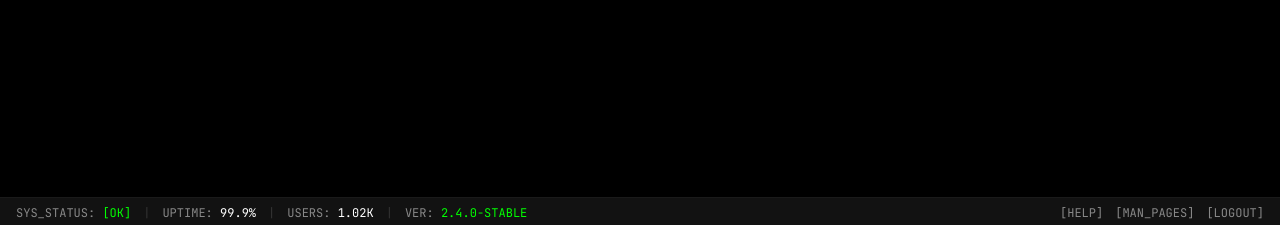
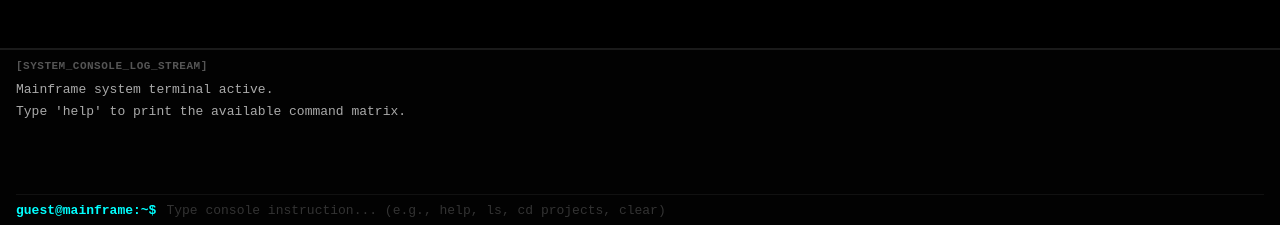
Before and after one commit to CommandLineCoding/commandlinecoding_in, an Angular app: page / in a window 1280 px wide. Shown: the part 572-797 px from the top of the page. Built offline with nearby package versions, Linux system fonts and the light colour scheme; no server answers; the database is empty.

Commit message:
updated terminal footer

```diff
--- a/src/app/core/components/system-footer/system-footer.html
+++ b/src/app/core/components/system-footer/system-footer.html
@@ -1,16 +1,23 @@
-<footer class="system-footer">
-  <div class="footer-left">
-    <span>SYS_STATUS: <span class="status-ok">[OK]</span></span>
-    <span class="divider">|</span>
-    <span>UPTIME: <span class="text-white">99.9%</span></span>
-    <span class="divider">|</span>
-    <span>USERS: <span class="text-white">1.02K</span></span>
-    <span class="divider">|</span>
-    <span>VER: <span class="status-ok">2.4.0-STABLE</span></span>
+<footer class="bottom-terminal-tray">
+  <div class="terminal-banner">[SYSTEM_CONSOLE_LOG_STREAM]</div>
+
+  <div class="terminal-log-scroller">
+    @for (line of term.lines(); track $index) {
+      <div class="log-line">{{ line }}</div>
+    }
+    <div #logEnd></div>
   </div>
-  <div class="footer-right">
-    <a href="#help">[HELP]</a>
-    <a href="#man">[MAN_PAGES]</a>
-    <a href="#logout">[LOGOUT]</a>
+
+  <div class="prompt-input-row">
+    <span class="prompt-arrow">guest@mainframe:~$</span>
+    <input
+      #cmdPrompt
+      type="text"
+      class="terminal-core-input"
+      placeholder="Type console instruction... (e.g., help, ls, cd projects, clear)"
+      (keydown)="onKeyDown($event, cmdPrompt)"
+      (keydown.enter)="onSend(cmdPrompt)"
+      autofocus
+    />
   </div>
 </footer>
--- a/src/app/core/components/system-footer/system-footer.scss
+++ b/src/app/core/components/system-footer/system-footer.scss
@@ -33,3 +33,72 @@
     color: #00ffff;
   }
 }
+
+.bottom-terminal-tray {
+  height: 180px;
+  min-height: 180px;
+  background-color: #020202;
+  border-top: 2px solid #1a1a1a;
+  display: flex;
+  flex-direction: column;
+  padding: 8px 16px;
+  box-sizing: border-box;
+  font-family: 'Courier New', monospace;
+
+  .terminal-banner {
+    font-size: 11px;
+    color: #555555;
+    font-weight: bold;
+    margin-bottom: 6px;
+    letter-spacing: 0.5px;
+    text-transform: uppercase;
+  }
+
+  .terminal-log-scroller {
+    flex: 1;
+    overflow-y: auto;
+    margin-bottom: 8px;
+    display: flex;
+    flex-direction: column;
+    gap: 4px;
+
+    .log-line {
+      font-size: 13px;
+      color: #aaaaaa;
+      white-space: pre-wrap;
+      line-height: 1.4;
+    }
+  }
+
+  .prompt-input-row {
+    display: flex;
+    align-items: center;
+    border-top: 1px solid #111111;
+    padding-top: 6px;
+
+    .prompt-arrow {
+      color: #00ffff;
+      font-size: 13px;
+      font-weight: bold;
+      margin-right: 10px;
+      white-space: nowrap;
+      user-select: none;
+    }
+
+    .terminal-core-input {
+      flex: 1;
+      background: transparent;
+      border: none;
+      outline: none;
+      color: #00ff00;
+      font-family: inherit;
+      font-size: 13px;
+      caret-color: #00ff00;
+      width: 100%;
+
+      &::placeholder {
+        color: #333333;
+      }
+    }
+  }
+}
--- a/src/app/core/components/system-footer/system-footer.ts
+++ b/src/app/core/components/system-footer/system-footer.ts
@@ -1,10 +1,67 @@
-import { Component } from '@angular/core';
+/* src/app/core/components/system-footer/system-footer.ts */
+import { Component, inject, viewChild, ElementRef } from '@angular/core';
+import { TermService } from '../../services/term';
 
 @Component({
   selector: 'app-system-footer',
   standalone: true,
   imports: [],
   templateUrl: './system-footer.html',
-  styleUrl: './system-footer.scss',
+  styleUrl: './system-footer.scss'
 })
-export default class SystemFooter {}
+export default class SystemFooter {
+  term = inject(TermService);
+  private logEnd = viewChild<ElementRef>('logEnd');
+
+  // Track the user's position when cycling through command history
+  private historyIdx = -1;
+
+  onSend(inputEl: HTMLInputElement): void {
+    const val = inputEl.value;
+    if (!val.trim()) return;
+
+    this.term.exec(val);
+    inputEl.value = '';
+    this.historyIdx = -1; // Reset history traversal tracking index
+
+    setTimeout(() => {
+      this.logEnd()?.nativeElement.scrollIntoView({ behavior: 'smooth' });
+    }, 10);
+  }
+
+  // Intercepts structural keyboard entries before the DOM processes them
+  onKeyDown(event: KeyboardEvent, inputEl: HTMLInputElement): void {
+    const history = this.term.history;
+
+    if (event.key === 'ArrowUp') {
+      event.preventDefault();
+      if (history.length === 0) return;
+
+      if (this.historyIdx === -1) {
+        this.historyIdx = history.length - 1;
+      } else if (this.historyIdx > 0) {
+        this.historyIdx--;
+      }
+      inputEl.value = history[this.historyIdx];
+    }
+
+    else if (event.key === 'ArrowDown') {
+      event.preventDefault();
+      if (this.historyIdx === -1) return;
+
+      if (this.historyIdx < history.length - 1) {
+        this.historyIdx++;
+        inputEl.value = history[this.historyIdx];
+      } else {
+        this.historyIdx = -1;
+        inputEl.value = ''; // Clear line if user returns to bottom
+      }
+    }
+
+    else if (event.key === 'Tab') {
+      event.preventDefault(); // Stop native browser focus from switching panels
+      const completed = this.term.suggest(inputEl.value);
+      inputEl.value = completed;
+    }
+  }
+}
--- /dev/null
+++ b/src/app/core/services/term.ts
@@ -0,0 +1,104 @@
+/* src/app/core/services/term.service.ts */
+import { Injectable, inject, signal } from '@angular/core';
+import { Router } from '@angular/router';
+
+@Injectable({
+  providedIn: 'root'
+})
+export class TermService {
+  private router = inject(Router);
+
+  // Core navigation vectors used for autocomplete matching
+  private validPaths = ['home', 'projects', 'logs', 'network', 'protocols'];
+
+  lines = signal<string[]>([
+    'Mainframe system terminal active.',
+    "Type 'help' to print the available command matrix."
+  ]);
+
+  // Tracks historical commands entered across the session lifecycle
+  history: string[] = [];
+
+  exec(raw: string): void {
+    const input = raw.trim();
+    if (!input) return;
+
+    this.lines.update(l => [...l, `> ${raw}`]);
+    this.history.push(raw);
+
+    const args = input.toLowerCase().split(' ');
+    const cmd = args[0];
+
+    switch (cmd) {
+      case 'help':
+        this.lines.update(l => [
+          ...l,
+          'AVAILABLE SYSTEM OPERATIONS:',
+          '  ls          - List all main navigation nodes',
+          '  cd <dir>    - Change directories (e.g., cd projects, cd /)',
+          '  sysstat     - Echo live database/cluster metrics',
+          '  clear       - Wipe terminal output history buffer'
+        ]);
+        break;
+
+      case 'clear':
+        this.lines.set([]);
+        break;
+
+      case 'ls':
+        this.lines.update(l => [...l, 'home/   projects/   logs/   network/   protocols/']);
+        break;
+
+      case 'cd':
+        this.handleNav(args[1]);
+        break;
+
+      case 'sysstat':
+        this.lines.update(l => [
+          ...l,
+          'SYS_STATUS : OK',
+          'UPTIME     : 99.9%',
+          'ENGINE     : Angular 21 + Supabase Realtime',
+          'ZONE       : Cloudflare Edge Network Node'
+        ]);
+        break;
+
+      default:
+        this.lines.update(l => [...l, `err: command fallback failed: '${cmd}' not recognized.`]);
+    }
+  }
+
+  suggest(currentInput: string): string {
+    const tokens = currentInput.trim().split(' ');
+    if (tokens.length === 2 && tokens[0].toLowerCase() === 'cd') {
+      const fragment = tokens[1].toLowerCase().replace(/^\//, '');
+      const match = this.validPaths.find(p => p.startsWith(fragment));
+      if (match) return `cd /${match}`;
+    }
+
+    const plainCmds = ['help', 'clear', 'ls', 'sysstat'];
+    const matchCmd = plainCmds.find(c => c.startsWith(tokens[0].toLowerCase()));
+    if (matchCmd && tokens.length === 1) return matchCmd;
+
+    return currentInput;
+  }
+
+  private handleNav(target: string): void {
+    if (!target) {
+      this.lines.update(l => [...l, 'err: target parameter omitted. Usage: cd <directory>']);
+      return;
+    }
+
+    const dest = target.replace(/^\/|\/$/g, '');
+
+    if (dest === 'home' || dest === '') {
+      this.router.navigate(['/']);
+      this.lines.update(l => [...l, 'Navigating to directory: ~/Home']);
+    } else if (this.validPaths.includes(dest)) {
+      this.router.navigate([`/${dest}`]);
+      this.lines.update(l => [...l, `Navigating to directory: ~/${dest}`]);
+    } else {
+      this.lines.update(l => [...l, `err: directory slice not found: /${target}`]);
+    }
+  }
+}
```
Also changed, not shown: 1 other file (tests, documents, lock files or other folders).
